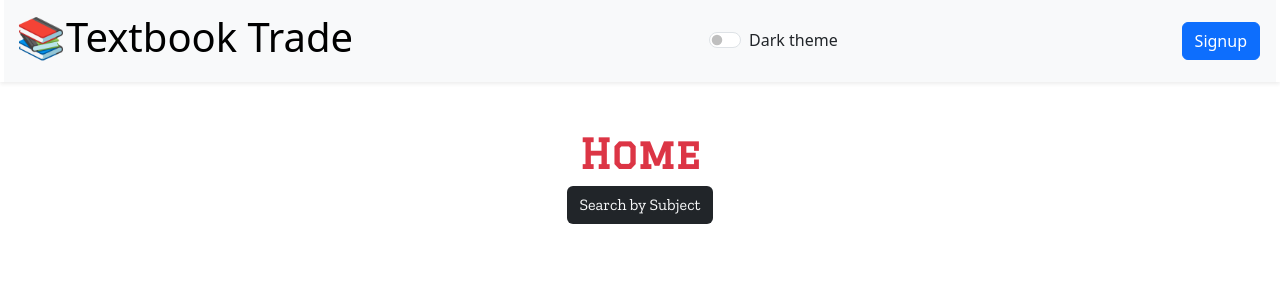
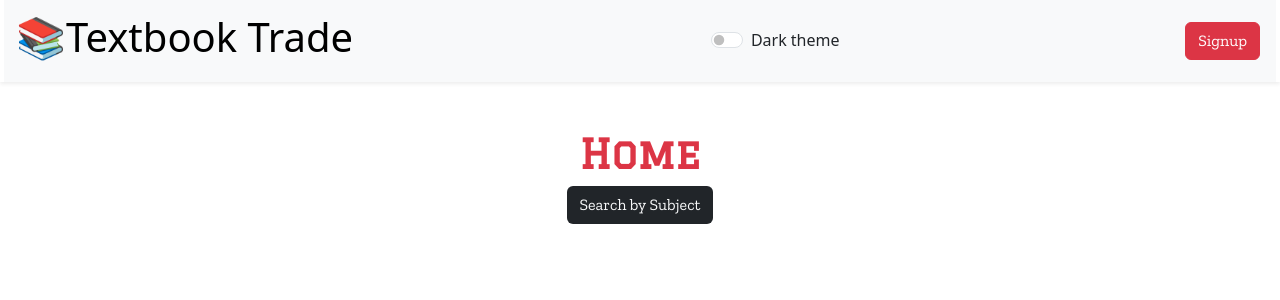
Before and after one commit to camillebagnani/textbook-trade, a React (Vite) app in the folder client/: page / in a window 1280 px wide. Shown: the top 300 px of the page. Built offline with nearby package versions, Linux system fonts and the light colour scheme; no server answers; a web font is replaced by a local one.

Commit message:
fixed styling on nav bar

```diff
--- a/client/src/components/Nav/index.jsx
+++ b/client/src/components/Nav/index.jsx
@@ -28,14 +28,14 @@ function Nav() {
   function showNavigation() {
     if (Auth.loggedIn()) {
       return (
-        <ul className="nav justify-content-end">
+        <ul className="nav justify-content-end zilla-slab-regular">
           <li className="nav-item mx-1">
-            <a className="btn btn-primary" aria-current="page" href="/user" role="button">
+            <a className="btn btn-dark" aria-current="page" href="/user" role="button">
               Profile
             </a>
           </li>
           <li className="nav-item mx-1">
-            <a className="btn btn-outline-secondary" onClick={() => Auth.logout()} role="button">
+            <a className="btn btn-danger" onClick={() => Auth.logout()} role="button">
               Logout
             </a>
           </li>
@@ -43,9 +43,9 @@ function Nav() {
       );
     } else {
       return (
-        <ul className="nav justify-content-end">
+        <ul className="nav justify-content-end zilla-slab-regular">
           <li className="nav-item mx-1">
-            <a className="btn btn-primary" aria-current="page" href="/signup" role="button">
+            <a className="btn btn-danger" aria-current="page" href="/signup" role="button">
               Signup
             </a>
           </li>
```
